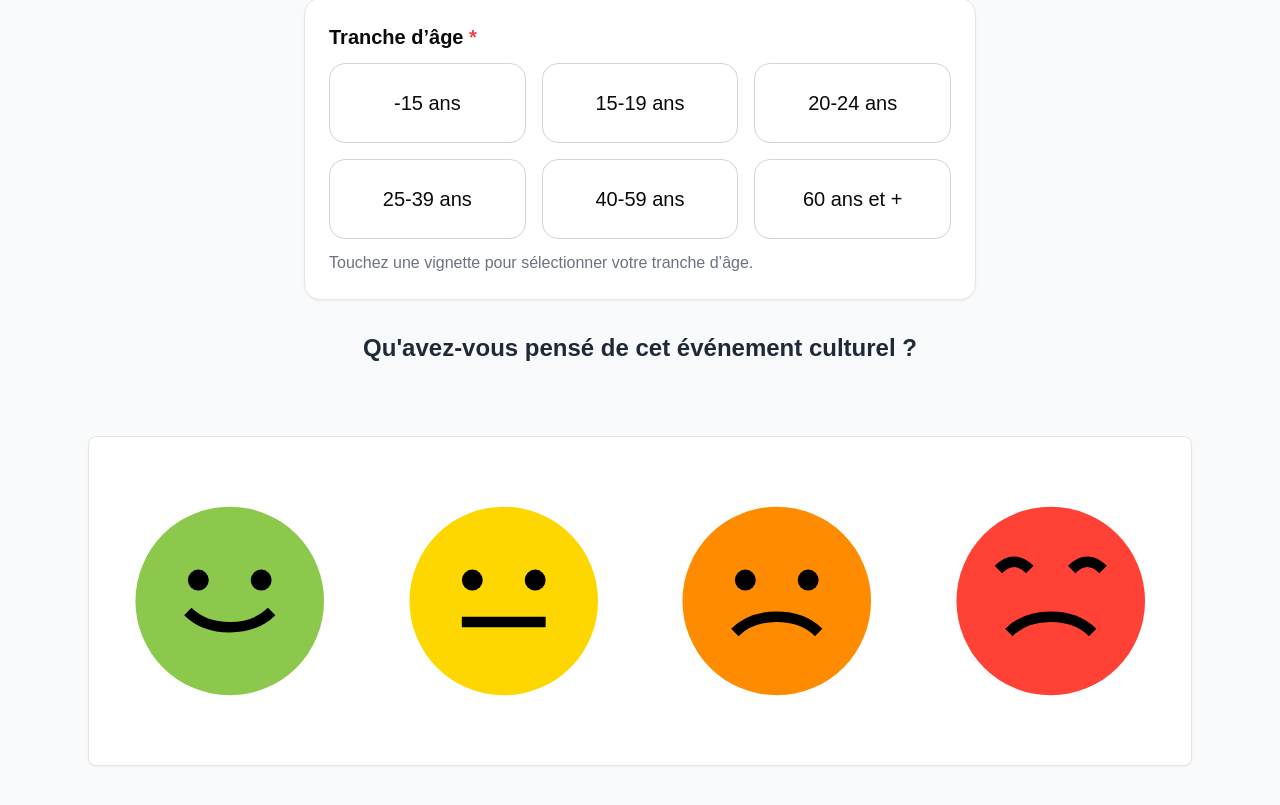
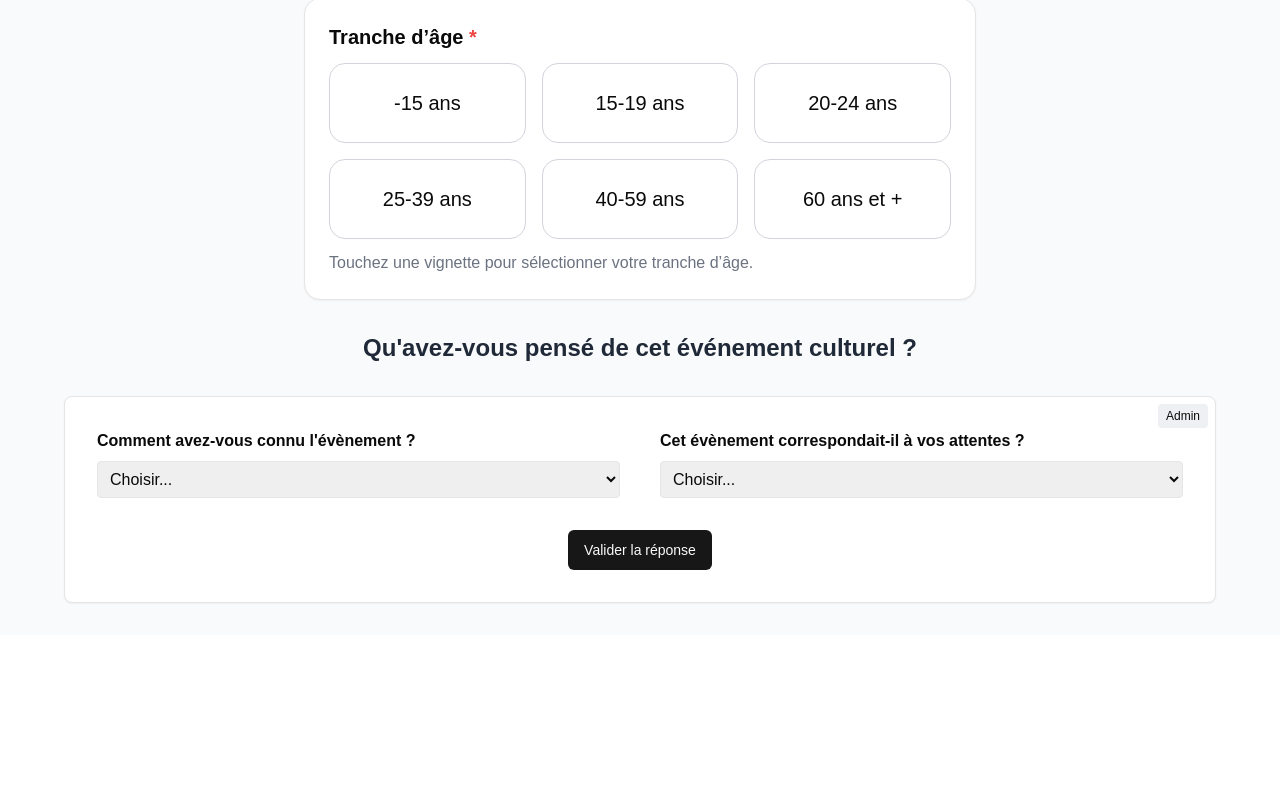
Before and after one commit to Wapoh/satisfaction-app, a Next.js app: page / in a window 1280 px wide. Shown: the part 245-1050 px from the top of the page. After the commit the page ends 880 px from the top, so only its background shows below. Built offline with nearby package versions, Linux system fonts and the light colour scheme; a small style sheet from the web is missing.

Commit message:
modification questionnaire

```diff
--- a/src/app/page.tsx
+++ b/src/app/page.tsx
@@ -1,13 +1,17 @@
 "use client";
 
 import Image from "next/image";
-import { useEffect, useState } from "react";
+import { useState } from "react";
 import { AgeGroup } from "@/components/AgeSelect";
 import AgeTiles from "@/components/AgeTiles";
-import SatisfactionApp from "@/components/SatisfactionApp";
+import SatisfactionApp, {
+  DiscoverySource,
+  ExpectationAnswer,
+} from "@/components/SatisfactionApp";
 
 type Feedback = {
-  rating: number;
+  source: DiscoverySource;
+  expectation: ExpectationAnswer;
   age: AgeGroup;
   createdAt: string;
 };
@@ -17,48 +21,32 @@ export default function Home() {
 
   const [age, setAge] = useState<AgeGroup | "">("");
   const [err, setErr] = useState<string | null>(null);
-  const [data, setData] = useState<Feedback[]>([]);
 
-  useEffect(() => {
+  function saveFeedback(feedback: Feedback) {
     try {
-      const raw =
-        typeof window !== "undefined"
-          ? localStorage.getItem(STORAGE_KEY)
-          : null;
+      const raw = localStorage.getItem(STORAGE_KEY);
+      const existing = raw ? JSON.parse(raw) : [];
 
-      setData(raw ? (JSON.parse(raw) as Feedback[]) : []);
-    } catch {
-      setData([]);
+      const updated = [feedback, ...existing];
+
+      localStorage.setItem(STORAGE_KEY, JSON.stringify(updated));
+    } catch (e) {
+      console.error("Erreur sauvegarde", e);
     }
-  }, []);
-
-  const mapVoteToRating: Record<
-    "excellent" | "bien" | "moyen" | "insuffisant",
-    number
-  > = {
-    excellent: 5,
-    bien: 4,
-    moyen: 3,
-    insuffisant: 2,
-  };
-
-  function save(feedback: Feedback) {
-    const next = [feedback, ...data];
-    setData(next);
-    localStorage.setItem(STORAGE_KEY, JSON.stringify(next));
   }
 
-  function handleVote(type: "excellent" | "bien" | "moyen" | "insuffisant") {
+  function handleSubmit(source: DiscoverySource, expectation: ExpectationAnswer) {
     if (!age) {
-      setErr("Choisis une tranche d’âge avant de voter.");
+      setErr("Choisis une tranche d’âge avant de répondre.");
       return;
     }
 
     setErr(null);
 
-    save({
-      rating: mapVoteToRating[type],
-      age: age as AgeGroup,
+    saveFeedback({
+      source,
+      expectation,
+      age,
       createdAt: new Date().toISOString(),
     });
   }
@@ -66,22 +54,21 @@ export default function Home() {
   function handleResetAll() {
     setAge("");
     setErr(null);
-    setData([]);
 
     try {
       localStorage.removeItem(STORAGE_KEY);
-    } catch {
-      // ignore
-    }
+    } catch {}
   }
 
   return (
     <main className="min-h-screen bg-gray-50">
+
       <div className="container mx-auto px-4 py-8 space-y-8">
+
         <div className="flex justify-center">
           <Image
             src="/640px-TernoisCom_logo_2017.png"
-            alt="Logo de la Communauté de Communes du Ternois"
+            alt="Logo TernoisCom"
             width={500}
             height={200}
             priority
@@ -89,15 +76,28 @@ export default function Home() {
         </div>
 
         <section className="mx-auto max-w-2xl rounded-2xl border bg-white p-6 shadow-sm">
-          <AgeTiles value={age as AgeGroup} onChange={setAge} required />
-          {err && <p className="mt-3 text-red-600 text-center">{err}</p>}
+          <AgeTiles
+            value={age as AgeGroup}
+            onChange={setAge}
+            required
+          />
+
+          {err && (
+            <p className="mt-3 text-red-600 text-center">
+              {err}
+            </p>
+          )}
         </section>
 
         <h2 className="text-center text-2xl font-semibold text-gray-800 mt-10">
           Qu&apos;avez-vous pensé de cet événement culturel ?
         </h2>
 
-        <SatisfactionApp onVote={handleVote} onResetAll={handleResetAll} />
+        <SatisfactionApp
+          onSubmit={handleSubmit}
+          onResetAll={handleResetAll}
+        />
+
       </div>
     </main>
   );
--- a/src/components/SatisfactionApp.tsx
+++ b/src/components/SatisfactionApp.tsx
@@ -5,467 +5,230 @@ import { Tabs, TabsContent } from "@/components/ui/tabs";
 import { Button } from "@/components/ui/button";
 import { Card } from "@/components/ui/card";
 import { RotateCcw, Download } from "lucide-react";
-import Toast from "@/components/Toast";
 
-interface VoteCount {
-  excellent: number;
-  bien: number;
-  moyen: number;
-  insuffisant: number;
-}
+export type DiscoverySource =
+  | "Réseaux sociaux"
+  | "Affiche / flyer"
+  | "Presse"
+  | "Site internet"
+  | "Bouche à oreille"
+  | "Médiathèque / École de musique / structures TernoisCom";
 
-export type VoteType = keyof VoteCount;
+export type ExpectationAnswer =
+  | "Tout à fait"
+  | "Plutôt oui"
+  | "Plutôt non"
+  | "Pas vraiment";
 
 type AgeGroup = "-15" | "15-19" | "20-24" | "25-39" | "40-59" | "60+";
 
-const AGE_GROUPS: AgeGroup[] = ["-15", "15-19", "20-24", "25-39", "40-59", "60+"];
-
 type StoredFeedback = {
-  rating: number;
+  source: DiscoverySource;
+  expectation: ExpectationAnswer;
   age: AgeGroup;
   createdAt: string;
 };
 
 const STORAGE_KEY = "satisfaction-feedbacks";
 
-function mapRatingToVoteType(rating: number): VoteType {
-  if (rating >= 5) return "excellent";
-  if (rating === 4) return "bien";
-  if (rating === 3) return "moyen";
-  return "insuffisant";
-}
-
-function createEmptyVotes(): VoteCount {
-  return {
-    excellent: 0,
-    bien: 0,
-    moyen: 0,
-    insuffisant: 0,
-  };
-}
-
-function createEmptyMatrix(): Record<VoteType, Record<AgeGroup, number>> {
-  return {
-    excellent: {
-      "-15": 0,
-      "15-19": 0,
-      "20-24": 0,
-      "25-39": 0,
-      "40-59": 0,
-      "60+": 0,
-    },
-    bien: {
-      "-15": 0,
-      "15-19": 0,
-      "20-24": 0,
-      "25-39": 0,
-      "40-59": 0,
-      "60+": 0,
-    },
-    moyen: {
-      "-15": 0,
-      "15-19": 0,
-      "20-24": 0,
-      "25-39": 0,
-      "40-59": 0,
-      "60+": 0,
-    },
-    insuffisant: {
-      "-15": 0,
-      "15-19": 0,
-      "20-24": 0,
-      "25-39": 0,
-      "40-59": 0,
-      "60+": 0,
-    },
-  };
-}
-
 export default function SatisfactionApp({
-  onVote,
+  onSubmit,
   onResetAll,
 }: {
-  onVote?: (type: VoteType) => void;
+  onSubmit?: (source: DiscoverySource, expectation: ExpectationAnswer) => void;
   onResetAll?: () => void;
 }) {
-  const [votes, setVotes] = useState<VoteCount>(createEmptyVotes());
-  const [activeTab, setActiveTab] = useState<string>("vote");
-  const [showToast, setShowToast] = useState(false);
+  const [activeTab, setActiveTab] = useState("vote");
+  const [source, setSource] = useState<DiscoverySource | "">("");
+  const [expectation, setExpectation] = useState<ExpectationAnswer | "">("");
   const [stored, setStored] = useState<StoredFeedback[]>([]);
-  const [matrix, setMatrix] = useState<Record<VoteType, Record<AgeGroup, number>>>(
-    createEmptyMatrix()
-  );
-  const [flash, setFlash] = useState<VoteType | null>(null);
+
+  const loadData = () => {
+    try {
+      const raw = localStorage.getItem(STORAGE_KEY);
+      setStored(raw ? JSON.parse(raw) : []);
+    } catch {
+      setStored([]);
+    }
+  };
 
   useEffect(() => {
+    loadData();
+  }, []);
+
+  const handleSubmit = () => {
+    if (!source || !expectation) return;
+
+    onSubmit?.(source, expectation);
+
+    setSource("");
+    setExpectation("");
+
+    loadData();
+  };
+
+  const resetVotes = () => {
+    localStorage.removeItem(STORAGE_KEY);
+    setStored([]);
+    onResetAll?.();
+  };
+
+  const exportResults = () => {
+    const data = stored
+      .map(
+        (v) =>
+          `${new Date(v.createdAt).toLocaleString()} — ${v.age} — ${v.source} — ${v.expectation}`
+      )
+      .join("\n");
+
+    const blob = new Blob([data], { type: "text/plain" });
+    const url = URL.createObjectURL(blob);
+
+    const a = document.createElement("a");
+    a.href = url;
+    a.download = "resultats-satisfaction.txt";
+    a.click();
+
+    URL.revokeObjectURL(url);
+  };
+
+  let clickCount = 0;
   let lastClick = 0;
-    let count = 0;
 
-    const onGlobalClick = (e: MouseEvent) => {
-      const { clientX, clientY } = e;
-
-      const withinAdminZone =
-        clientX > window.innerWidth - 150 && clientY < 150;
-
-      if (!withinAdminZone) return;
-
+  const handleAdminClick = () => {
     const now = Date.now();
 
     if (now - lastClick < 700) {
-        count += 1;
+      clickCount++;
 
-        if (count >= 3) {
+      if (clickCount >= 3) {
         setActiveTab("admin");
-          count = 0;
+        clickCount = 0;
       }
     } else {
-        count = 1;
+      clickCount = 1;
     }
 
     lastClick = now;
   };
 
-    window.addEventListener("click", onGlobalClick);
-    return () => window.removeEventListener("click", onGlobalClick);
-  }, []);
+  return (
+    <div className="max-w-6xl mx-auto relative">
 
-  const handleVote = (type: VoteType) => {
-    onVote?.(type);
+      {/* bouton admin discret */}
+      <div
+        onClick={handleAdminClick}
+        className="absolute right-2 top-2 cursor-pointer text-xs bg-gray-200/60 hover:bg-gray-300 px-2 py-1 rounded"
+      >
+        Admin
+      </div>
 
-    setVotes((prev) => ({
-      ...prev,
-      [type]: prev[type] + 1,
-    }));
+      <Tabs value={activeTab} onValueChange={setActiveTab}>
 
-    setShowToast(true);
+        {/* PARTIE QUESTIONNAIRE */}
 
-    try {
-      (navigator as Navigator & { vibrate?: (pattern: number) => boolean })?.vibrate?.(10);
-    } catch {
-      // ignore
+        <TabsContent value="vote">
+          <Card className="p-8">
+
+            <div className="grid grid-cols-1 md:grid-cols-2 gap-10">
+
+              <div>
+                <h3 className="font-semibold mb-2">
+                  Comment avez-vous connu l'évènement ?
+                </h3>
+
+                <select
+                  className="border rounded p-2 w-full"
+                  value={source}
+                  onChange={(e) =>
+                    setSource(e.target.value as DiscoverySource)
                   }
+                >
+                  <option value="">Choisir...</option>
+                  <option>Réseaux sociaux</option>
+                  <option>Affiche / flyer</option>
+                  <option>Presse</option>
+                  <option>Site internet</option>
+                  <option>Bouche à oreille</option>
+                  <option>
+                    Médiathèque / École de musique / structures TernoisCom
+                  </option>
+                </select>
+              </div>
 
-    setFlash(type);
-    setTimeout(() => setFlash(null), 250);
+              <div>
+                <h3 className="font-semibold mb-2">
+                  Cet évènement correspondait-il à vos attentes ?
+                </h3>
 
-    try {
-      const raw =
-        typeof window !== "undefined"
-          ? localStorage.getItem(STORAGE_KEY)
-          : null;
+                <select
+                  className="border rounded p-2 w-full"
+                  value={expectation}
+                  onChange={(e) =>
+                    setExpectation(e.target.value as ExpectationAnswer)
+                  }
+                >
+                  <option value="">Choisir...</option>
+                  <option>Tout à fait</option>
+                  <option>Plutôt oui</option>
+                  <option>Plutôt non</option>
+                  <option>Pas vraiment</option>
+                </select>
+              </div>
 
-      setStored(raw ? (JSON.parse(raw) as StoredFeedback[]) : []);
-    } catch {
-      setStored([]);
-    }
-  };
+            </div>
 
-  const resetVotes = () => {
-    setVotes(createEmptyVotes());
-    setStored([]);
-    setMatrix(createEmptyMatrix());
-    setShowToast(false);
-    setFlash(null);
+            <div className="mt-8 text-center">
+              <Button onClick={handleSubmit}>Valider la réponse</Button>
+            </div>
 
-    try {
-      localStorage.removeItem(STORAGE_KEY);
-    } catch {
-      // ignore
-    }
+          </Card>
+        </TabsContent>
 
-    onResetAll?.();
-  };
+        {/* PARTIE ADMIN */}
 
-  const exportResults = () => {
-    const data = `Résultats (compteur smileys):
-Excellent: ${votes.excellent}
-Bien: ${votes.bien}
-Moyen: ${votes.moyen}
-Insuffisant: ${votes.insuffisant}`;
+        <TabsContent value="admin">
+          <Card className="p-6 space-y-6">
 
-    const blob = new Blob([data], { type: "text/plain" });
-    const url = window.URL.createObjectURL(blob);
-    const a = document.createElement("a");
+            <h3 className="font-semibold">Derniers votes</h3>
 
-    a.href = url;
-    a.download = "resultats-satisfaction.txt";
-    a.click();
+            {stored.length === 0 ? (
+              <p>Aucune réponse.</p>
+            ) : (
+              <ul className="space-y-2 text-sm">
+                {stored.slice(0, 20).map((v, i) => (
+                  <li key={i} className="border p-2 rounded">
+                    {new Date(v.createdAt).toLocaleString()} — {v.age} —{" "}
+                    {v.source} — {v.expectation}
+                  </li>
+                ))}
+              </ul>
+            )}
 
-    window.URL.revokeObjectURL(url);
-  };
+            <div className="flex gap-3">
 
-  useEffect(() => {
-    try {
-      const raw =
-        typeof window !== "undefined"
-          ? localStorage.getItem(STORAGE_KEY)
-          : null;
+              <Button onClick={resetVotes} variant="outline">
+                <RotateCcw className="w-4 h-4 mr-2" />
+                Réinitialiser
+              </Button>
 
-      setStored(raw ? (JSON.parse(raw) as StoredFeedback[]) : []);
-    } catch {
-      setStored([]);
-    }
-  }, []);
+              <Button onClick={exportResults} variant="outline">
+                <Download className="w-4 h-4 mr-2" />
+                Exporter
+              </Button>
 
-  useEffect(() => {
-    const base = createEmptyMatrix();
+              <Button
+                onClick={() => setActiveTab("vote")}
+                className="ml-auto"
+              >
+                Retour
+              </Button>
 
-    stored.forEach((feedback) => {
-      const voteType = mapRatingToVoteType(feedback.rating);
-
-      if (base[voteType] && base[voteType][feedback.age] !== undefined) {
-        base[voteType][feedback.age] += 1;
-      }
-    });
-
-    setMatrix(base);
-  }, [stored]);
-
-  const SmileySVG = ({
-    type,
-  }: {
-    type: "excellent" | "bien" | "moyen" | "insuffisant";
-  }) => {
-    const colors = {
-      excellent: "#8CC84B",
-      bien: "#FFD700",
-      moyen: "#FF8C00",
-      insuffisant: "#FF4136",
-    };
-
-    const faces = {
-      excellent: (
-        <>
-          <circle cx="35" cy="40" r="5" fill="#000" />
-          <circle cx="65" cy="40" r="5" fill="#000" />
-          <path
-            d="M30 55 C 40 65, 60 65, 70 55"
-            stroke="#000"
-            strokeWidth="5"
-            fill="none"
-          />
-        </>
-      ),
-      bien: (
-        <>
-          <circle cx="35" cy="40" r="5" fill="#000" />
-          <circle cx="65" cy="40" r="5" fill="#000" />
-          <path
-            d="M30 60 L 70 60"
-            stroke="#000"
-            strokeWidth="5"
-            fill="none"
-          />
-        </>
-      ),
-      moyen: (
-        <>
-          <circle cx="35" cy="40" r="5" fill="#000" />
-          <circle cx="65" cy="40" r="5" fill="#000" />
-          <path
-            d="M30 65 C 40 55, 60 55, 70 65"
-            stroke="#000"
-            strokeWidth="5"
-            fill="none"
-          />
-        </>
-      ),
-      insuffisant: (
-        <>
-          <path
-            d="M25 35 C 30 30, 35 30, 40 35"
-            stroke="#000"
-            strokeWidth="5"
-            fill="none"
-          />
-          <path
-            d="M60 35 C 65 30, 70 30, 75 35"
-            stroke="#000"
-            strokeWidth="5"
-            fill="none"
-          />
-          <path
-            d="M30 65 C 40 55, 60 55, 70 65"
-            stroke="#000"
-            strokeWidth="5"
-            fill="none"
-          />
-        </>
-      ),
-    };
-
-    return (
-      <svg
-        viewBox="0 0 100 100"
-        className="select-none touch-none w-36 h-36 md:w-56 md:h-56 lg:w-64 lg:h-64"
-        aria-hidden="true"
-        focusable="false"
-      >
-        <circle cx="50" cy="50" r="45" fill={colors[type]} />
-        {faces[type]}
-      </svg>
-    );
-  };
-
-  const SmileyButton = ({
-    type,
-    label,
-    onClick,
-    active = false,
-  }: {
-    type: "excellent" | "bien" | "moyen" | "insuffisant";
-    label: string;
-    onClick: () => void;
-    active?: boolean;
-  }) => (
-    <button
-      onClick={onClick}
-      className={[
-        "group w-full flex items-center justify-center rounded-2xl p-2 md:p-3",
-        "hover:scale-[1.03] active:scale-[0.98] transition-transform outline-none",
-        "focus-visible:ring-2 focus-visible:ring-offset-2",
-        active ? "ring-4 ring-black/40 ring-offset-2" : "",
-      ].join(" ")}
-      aria-label={label}
-    >
-      <SmileySVG type={type} />
-    </button>
-  );
-
-  return (
-    <div className="p-4 md:p-6 max-w-6xl mx-auto">
-      <Tabs value={activeTab} onValueChange={setActiveTab} className="w-full">
-        <TabsContent value="vote" className="mt-4">
-          <Card className="p-4 md:p-6">
-            <div className="grid grid-cols-2 md:grid-cols-4 gap-6 md:gap-10 place-items-center">
-              <SmileyButton
-                type="excellent"
-                label="Excellent"
-                onClick={() => handleVote("excellent")}
-                active={flash === "excellent"}
-              />
-              <SmileyButton
-                type="bien"
-                label="Bien"
-                onClick={() => handleVote("bien")}
-                active={flash === "bien"}
-              />
-              <SmileyButton
-                type="moyen"
-                label="Moyen"
-                onClick={() => handleVote("moyen")}
-                active={flash === "moyen"}
-              />
-              <SmileyButton
-                type="insuffisant"
-                label="Insuffisant"
-                onClick={() => handleVote("insuffisant")}
-                active={flash === "insuffisant"}
-              />
             </div>
           </Card>
         </TabsContent>
 
-        <TabsContent value="admin" className="mt-4">
-          <Card className="p-4 md:p-6 space-y-6">
-            <div className="flex flex-col space-y-2">
-              <h3 className="font-medium">Résumé des votes (smileys)</h3>
-              <ul className="text-sm opacity-80">
-                <li>Excellent: {votes.excellent}</li>
-                <li>Bien: {votes.bien}</li>
-                <li>Moyen: {votes.moyen}</li>
-                <li>Insuffisant: {votes.insuffisant}</li>
-              </ul>
-            </div>
-
-            <div className="space-y-3">
-              <h3 className="font-medium">Répartition par tranche d’âge</h3>
-              <div className="overflow-auto">
-                <table className="min-w-[600px] w-full text-sm border">
-                  <thead className="bg-gray-50">
-                    <tr>
-                      <th className="border px-3 py-2 text-left">Tranche d’âge</th>
-                      <th className="border px-3 py-2 text-center">Excellent</th>
-                      <th className="border px-3 py-2 text-center">Bien</th>
-                      <th className="border px-3 py-2 text-center">Moyen</th>
-                      <th className="border px-3 py-2 text-center">Insuffisant</th>
-                    </tr>
-                  </thead>
-                  <tbody>
-                    {AGE_GROUPS.map((ageGroup) => (
-                      <tr key={ageGroup}>
-                        <td className="border px-3 py-2">{ageGroup}</td>
-                        <td className="border px-3 py-2 text-center">
-                          {matrix.excellent[ageGroup]}
-                        </td>
-                        <td className="border px-3 py-2 text-center">
-                          {matrix.bien[ageGroup]}
-                        </td>
-                        <td className="border px-3 py-2 text-center">
-                          {matrix.moyen[ageGroup]}
-                        </td>
-                        <td className="border px-3 py-2 text-center">
-                          {matrix.insuffisant[ageGroup]}
-                        </td>
-                      </tr>
-                    ))}
-                  </tbody>
-                </table>
-              </div>
-            </div>
-
-            <div className="space-y-2">
-              <h3 className="font-medium">Derniers votes</h3>
-              {stored.length === 0 ? (
-                <p className="text-sm opacity-70">Aucun vote enregistré.</p>
-              ) : (
-                <ul className="text-sm space-y-1">
-                  {stored.slice(0, 20).map((feedback, index) => (
-                    <li key={index} className="border rounded px-3 py-2">
-                      {new Date(feedback.createdAt).toLocaleString()} — {feedback.age} —{" "}
-                      {mapRatingToVoteType(feedback.rating)}
-                    </li>
-                  ))}
-                </ul>
-              )}
-            </div>
-
-            <div className="flex flex-wrap gap-3">
-              <Button
-                onClick={resetVotes}
-                variant="outline"
-                className="flex items-center gap-2"
-              >
-                <RotateCcw className="w-4 h-4" />
-                Réinitialiser
-              </Button>
-
-              <Button
-                onClick={exportResults}
-                variant="outline"
-                className="flex items-center gap-2"
-              >
-                <Download className="w-4 h-4" />
-                Exporter les résultats
-              </Button>
-
-              <Button
-                onClick={() => setActiveTab("vote")}
-                variant="default"
-                className="md:ml-auto"
-              >
-                Retour au vote
-              </Button>
-            </div>
-          </Card>
-        </TabsContent>
       </Tabs>
-
-      <Toast
-        message="Merci de votre réponse"
-        isVisible={showToast}
-        onClose={() => setShowToast(false)}
-      />
     </div>
   );
 }
```
Lines whose indentation alone changed are shown as unchanged.
